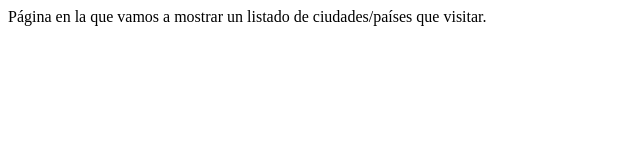
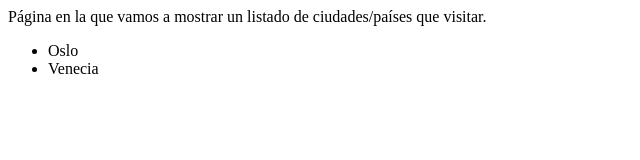
Before and after one commit to Dani-LG/CD2024, a plain HTML site: page ud02/pagina_web/index.html in a window 1280 px wide. Shown: the whole page, without its empty margins (0-640 px from the left). Drawn offline with Linux system fonts and the light colour scheme.

Commit message:
añadidas 3 cidades que visitar

```diff
--- a/ud02/pagina_web/index.html
+++ b/ud02/pagina_web/index.html
@@ -4,5 +4,9 @@
 	</head>
 	<body>
 	    Página en la que vamos a mostrar un listado de ciudades/países que visitar.
+        <ul>
+            <li>Oslo</li>
+            <li>Venecia</li>
+        </ul>
 	</body>
 </html>
```
